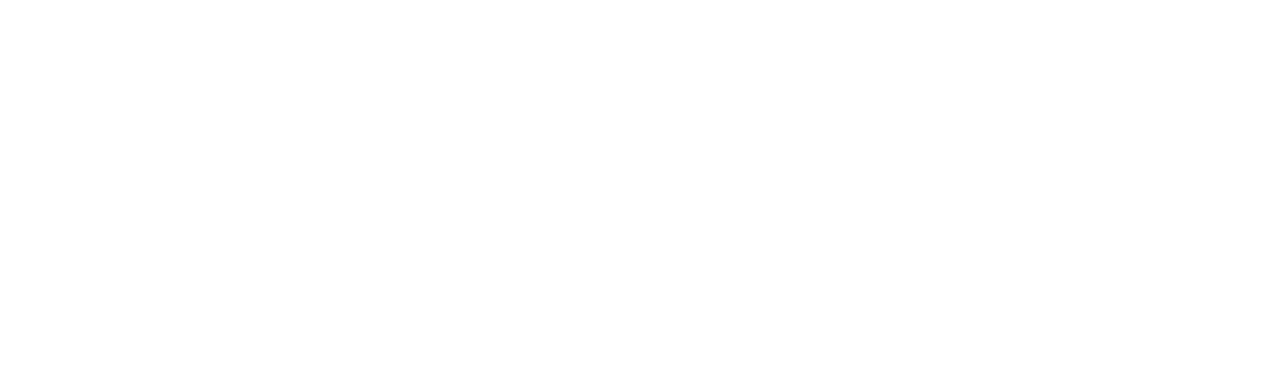
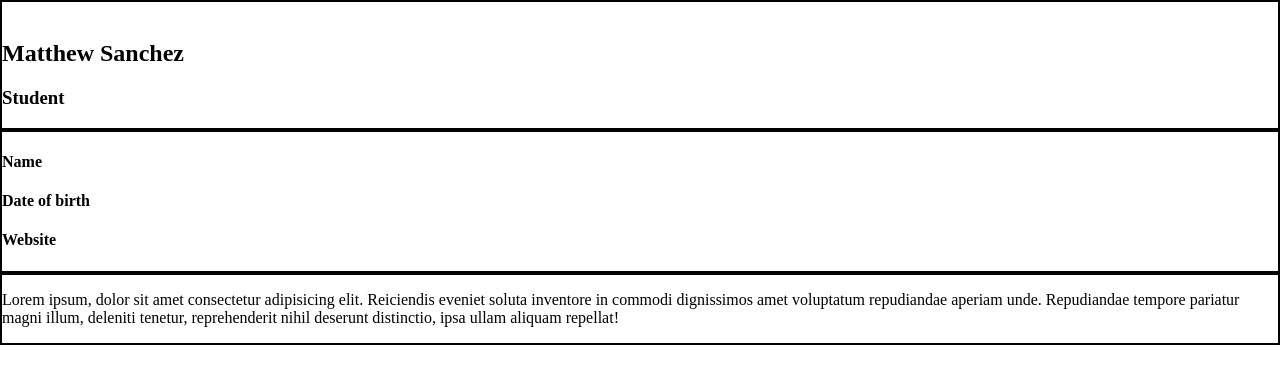
Before and after one commit to MattSanchez77/Onlineresume, a plain HTML site: page index.html in a window 1280 px wide. Drawn offline with Linux system fonts and the light colour scheme.

Commit message:
added more changes

```diff
--- a/index.html
+++ b/index.html
@@ -4,8 +4,31 @@
     <meta charset="UTF-8">
     <meta name="viewport" content="width=device-width, initial-scale=1.0">
     <title>Document</title>
+    <link rel="stylesheet" href="./styles/index.css">
 </head>
 <body>
+    <main id="main_container">
+        <section id="section">
+            <div class="box" id="box1">
+                <img src="" alt="">
+                <h2>Matthew Sanchez</h2>
+                <h3>Student</h3>
+            </div>
+            <div class="box" id="box2">
+                <h4>Name</h4>
+                <h4>Date of birth</h4>
+                <h4>Website</h4>
+            </div>
+            <div class="box" id="box3">
+                <p>
+                    Lorem ipsum, dolor sit amet consectetur adipisicing elit. Reiciendis eveniet soluta inventore in commodi dignissimos amet voluptatum repudiandae aperiam unde. Repudiandae tempore pariatur magni illum, deleniti tenetur, reprehenderit nihil deserunt distinctio, ipsa ullam aliquam repellat!</p>
 
+            </div>
+
+        </section>
+        <section id="section2"></section>
+        <section id="section3"></section>
+
+    </main>
 </body>
 </html>
--- a/styles/index.css
+++ b/styles/index.css
@@ -0,0 +1,16 @@
+#section1{
+    display: flex;
+    flex-wrap: wrap;
+ }
+ .box{
+    border: 2px solid black;
+ }
+ #box1{
+    flex-grow: 1;
+ }
+ #box2{
+    flex-grow: 1;
+ }
+ body{
+    margin: 0;
+ }
```
Also changed, not shown: images/58D470FD-094C-40AE-BA2F-7072571D3635_1_105_c.jpeg (added).
